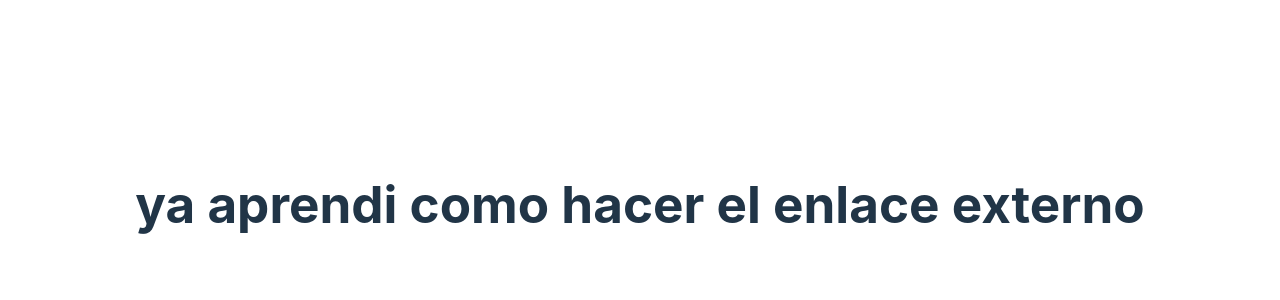
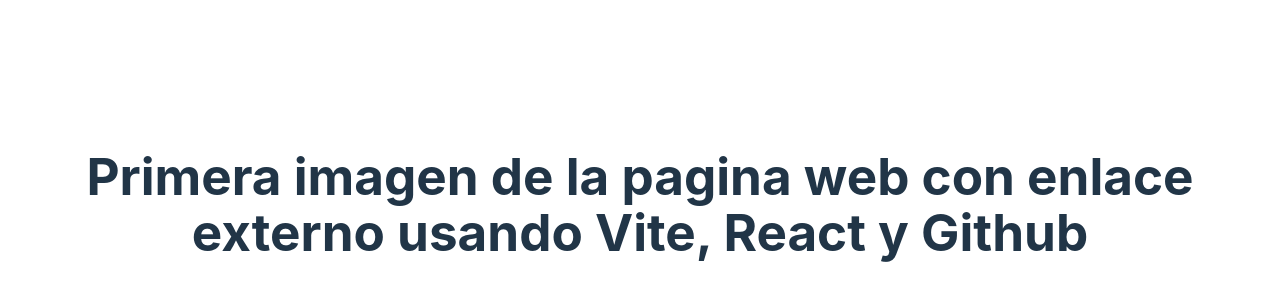
Before and after one commit to tokki9/Vite-React, a React (Vite) app: page / in a window 1280 px wide. Shown: the part 196-496 px from the top of the page. Built offline with nearby package versions, Linux system fonts and the light colour scheme.

Commit message:
Experiencia 1 primera parte

```diff
--- a/src/App.jsx
+++ b/src/App.jsx
@@ -8,7 +8,7 @@ function App() {
 
   return (
     <h1>
-      ya aprendi como hacer el enlace externo
+      Primera imagen de la pagina web con enlace externo usando Vite, React y Github
     </h1>
   )
 }
```
